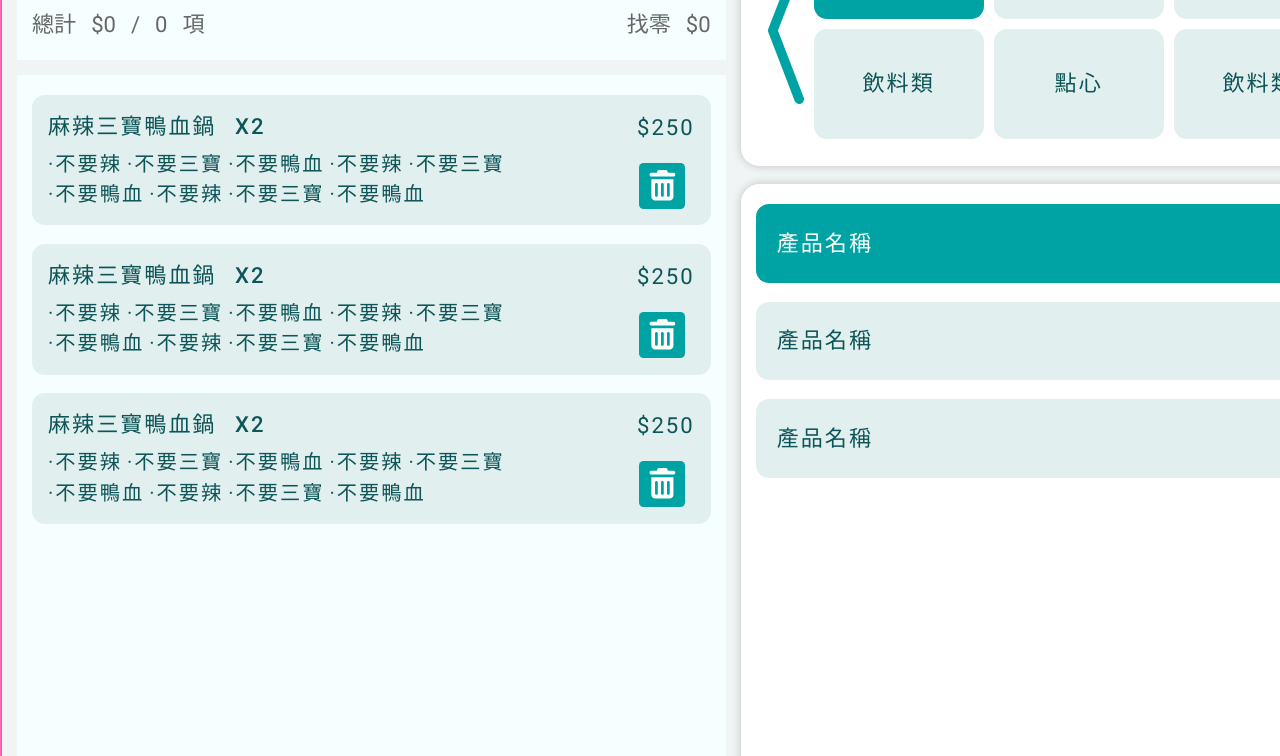
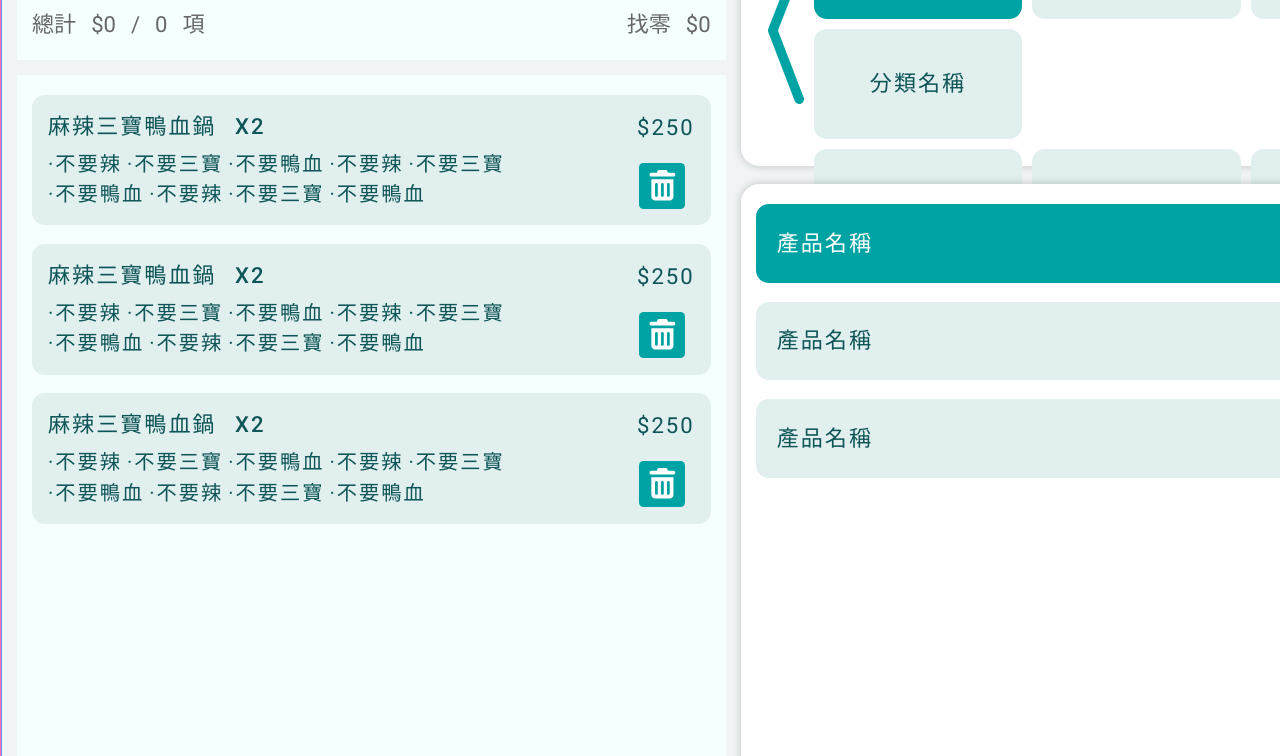
Before and after one commit to abbyd0208/ChumePos2021, a plain HTML site: page order.html in a window 1280 px wide. Shown: the part 266-1022 px from the top of the page. Drawn offline with Linux system fonts and the light colour scheme; files whose address does not match are found by name.

Commit message:
1.新增第二螢幕樣式。

```diff
--- a/scss/_part.scss
+++ b/scss/_part.scss
@@ -49,7 +49,7 @@
     display: block;
     letter-spacing: 2px;
     background-color: $white;
-    padding:15px;
+    padding: 15px;
 
     &.bg-primary {
         color: $white;
@@ -91,6 +91,7 @@
     margin-right: 0.5rem;
     display: inline-block;
     font-size: 1.2rem;
+
     svg {
         @include icon($primary-light, inherit);
     }
@@ -295,20 +296,23 @@ $transition-default: 0.25s ease-out 0.10s;
         display: flex;
         align-items: center;
 
-        p{
+        p {
             font-size: 2rem;
         }
 
-        span{
+        span {
             font-size: 2rem;
         }
+
         ._icon {
             margin-right: 1.5rem;
+
             img {
                 width: 80px;
                 height: 80px;
             }
-            svg{
+
+            svg {
                 font-size: 60px;
             }
         }
@@ -320,6 +324,7 @@ $transition-default: 0.25s ease-out 0.10s;
 .menu_block {
     // height: calc(100% - 130px);
     padding: 8px;
+
     a {
         position: relative;
         height: 110px;
@@ -370,8 +375,9 @@ $transition-default: 0.25s ease-out 0.10s;
 
 .card_list {
     @include btn-wrap(1rem, 20px, 0px);
-    a{
-        background-color:$secondary !important;
+
+    a {
+        background-color: $secondary !important;
     }
 
     .card_title,
@@ -525,8 +531,8 @@ $transition-default: 0.25s ease-out 0.10s;
 
 // C.2開始點餐
 .order_block {
-    .left_box{
-        border-radius:0 0  1rem 1rem ;
+    .left_box {
+        border-radius: 0 0 1rem 1rem;
         background-color: $lighten-blue;
         height: 100%;
     }
@@ -547,24 +553,26 @@ $transition-default: 0.25s ease-out 0.10s;
             padding: 15px;
             margin-left: -15px;
             margin-right: -15px;
-            p{
+
+            p {
                 @include flex-alignCenter;
             }
 
-            &.info{
-                border-radius: 1rem 1rem 0 0 ;
+            &.info {
+                border-radius: 1rem 1rem 0 0;
                 color: $dark;
             }
 
-            &.subtotal{
+            &.subtotal {
                 color: $main-gray;
-                span{
+
+                span {
                     margin-left: 15px;
                     margin-right: 15px;
                     vertical-align: middle;
                 }
 
-                p:nth-last-of-type(1) span{
+                p:nth-last-of-type(1) span {
                     margin-right: 0;
                 }
             }
@@ -572,12 +580,11 @@ $transition-default: 0.25s ease-out 0.10s;
     }
 
     //左邊已點內容
-    .card_list{
-        // 100%-header150 -order-detail 205
-        // height: calc(100% - 355px);
+    .card_list {
+        height: 1250px;
         overflow-y: scroll;
 
-        @include secondary-device{
+        @include secondary-device {
             // height:1000px;
         }
     }
@@ -602,11 +609,11 @@ $transition-default: 0.25s ease-out 0.10s;
 
 
         .product_list {
-            .btn{
+            .btn {
                 padding: 20px 8px 20px 20px;
             }
 
-            a span{
+            a span {
                 max-width: calc(100% - 75px);
                 @extend %text-ellipsis;
                 -webkit-line-clamp: 1;
@@ -621,7 +628,7 @@ $transition-default: 0.25s ease-out 0.10s;
             overflow-y: scroll;
         }
 
-        .menu_block{
+        .menu_block {
             //    height: calc(100% - 130px);
         }
 
@@ -630,7 +637,7 @@ $transition-default: 0.25s ease-out 0.10s;
     //分類樣式
     .sort_list {
         margin: 0 auto 1rem;
-        // padding-bottom: 0;
+        height: 270px;
 
         .slick-slide {
             margin: 0 60px;
@@ -653,7 +660,6 @@ $transition-default: 0.25s ease-out 0.10s;
 
         }
 
-
         .slick-next,
         .slick-prev {
             border: 2px solid cornflowerblue;
@@ -668,7 +674,8 @@ $transition-default: 0.25s ease-out 0.10s;
         }
 
         a {
-            max-width: 190px;
+            // max-width: 190px;
+            width: calc(16.6667% -10px);
             margin: 5px;
 
             span {
@@ -680,41 +687,25 @@ $transition-default: 0.25s ease-out 0.10s;
     }
 
     // 第二種螢幕1920寬樣式
-    @include secondary-device{
+    @include secondary-device {
         .left_box{
-        height:1030px;
+            overflow:hidden;
+            // height: 100%;
         }
-
-        .right_box{
-            // padding-right: 0;
+        .card_list {
+            overflow-y: scroll;
+            height: 1210px;
         }
-
-
-
-        .card_list{
-            // height: calc(100% - 215px);
+       .product_panel {
+           height: 1140px;
+           .btn_list {
+            height: 100%;
         }
-
-
-        .sort_list{
-            height: 270px;
-            a{
-               max-width: 170px;
+        .control_list{
+            height: 1140px;
         }
-        }
-
-        .product_panel{
-
-            // height: 745px;
-            .product_list{
-                // max-height: calc(100% - 15px);
-            }
-            .btn_list{
-                padding: 20px 15px 0 15px;
        }
 
     }
 
 }
-
-}
```
Also changed, not shown: css/style.css. Lines whose indentation alone changed are shown as unchanged.
